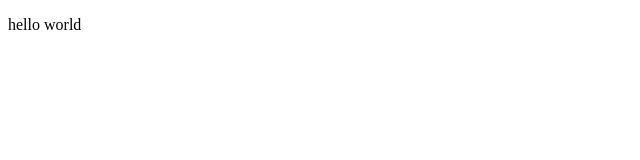
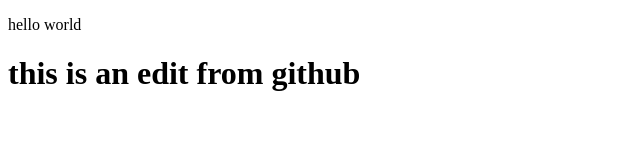
Before and after one commit to emeraldsuen/IAT339-LabDemo, a plain HTML site: page index.html in a window 1280 px wide. Shown: the whole page, without its empty margins (0-640 px from the left). Drawn offline with Linux system fonts and the light colour scheme.

Commit message:
Edited index
Added a h1

```diff
--- a/index.html
+++ b/index.html
@@ -8,6 +8,7 @@
 
 <body>
   <p> hello world </p>
+  <h1> this is an edit from github</h1>
 </body>
 
 </html>
```
